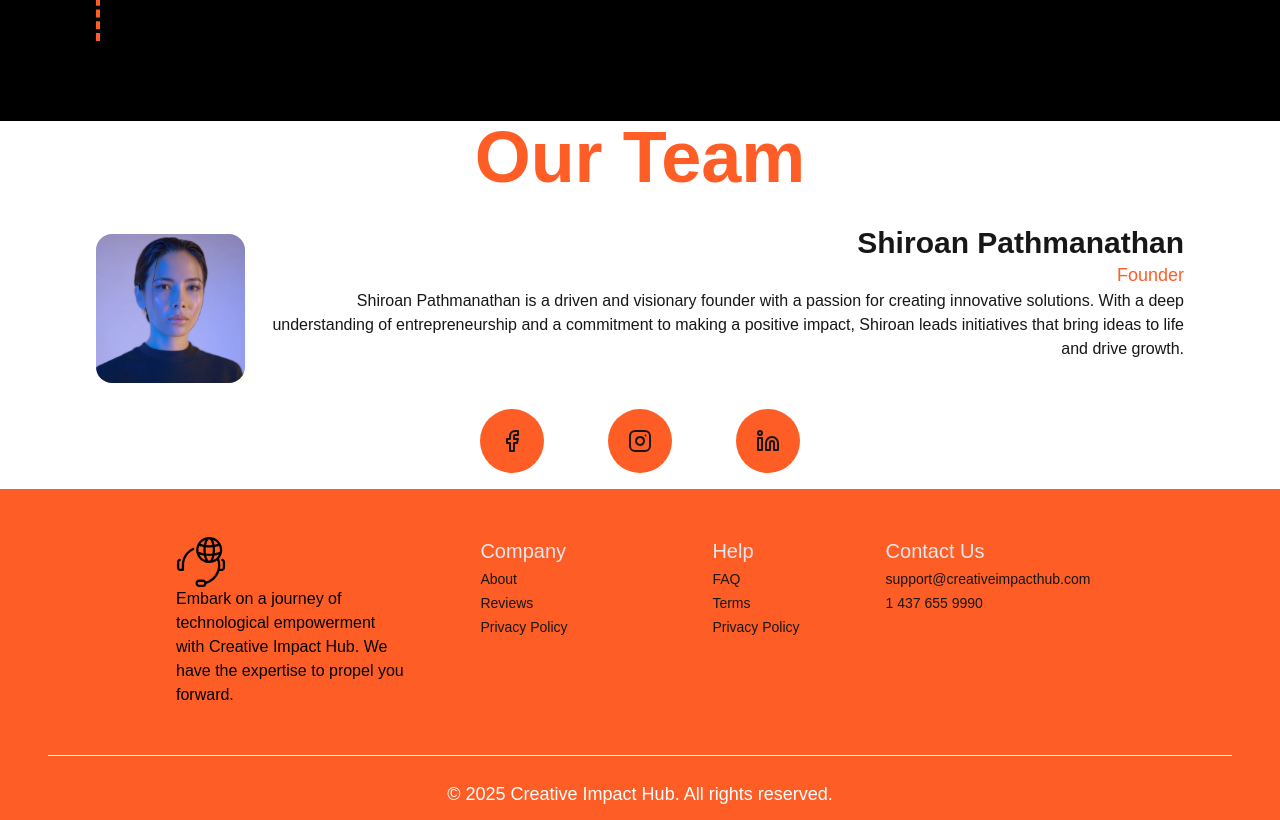
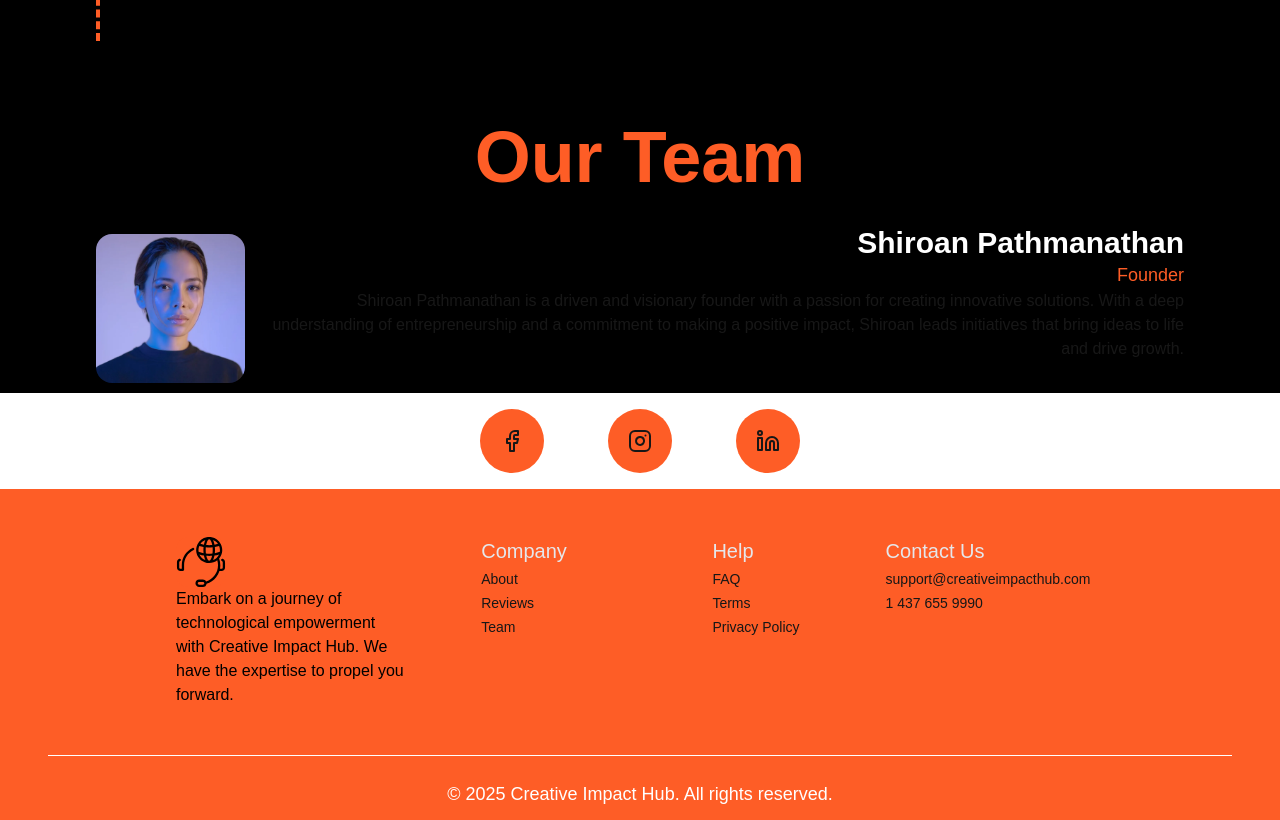
Before and after one commit to tentacle-dev/CreativeImpactHub, a Next.js app: page / in a window 1280 px wide. Shown: the part 3640-4460 px from the top of the page. Built offline with nearby package versions, Linux system fonts and the light colour scheme.

Commit message:
Usage of next/head

```diff
--- a/next-sitemap.config.js
+++ b/next-sitemap.config.js
@@ -2,6 +2,6 @@
 /** @type {import('next-sitemap').IConfig} */
 module.exports = {
   siteUrl: 'https://creative-impact-hub.vercel.app/', // 🔁 Replace with your actual domain
-  generateRobotsTxt: true,           // Generate robots.txt file
+  generateRobotsTxt: true,
   sitemapSize: 7000,                 // Optional: split sitemaps if you have many pages
 };
--- a/src/app/layout.js
+++ b/src/app/layout.js
@@ -1,6 +1,8 @@
 import { Geist, Geist_Mono } from "next/font/google";
 import "./globals.css";
 import { Analytics } from "@vercel/analytics/next"
+
+import Head from "next/head";
 
 const geistSans = Geist({
   variable: "--font-geist-sans",
@@ -20,9 +22,9 @@ export const metadata = {
 export default function RootLayout({ children }) {
   return (
     <html lang="en">
-      <head>
+      <Head>
         <meta name="google-site-verification" content="SA1HMV360lG5yutX6QP2g5hDoUqIVMS9TZiANDQOl34" />
-      </head>
+      </Head>
       <body
         className={`${geistSans.variable} ${geistMono.variable} antialiased`}
       >
--- a/src/components/Footer.js
+++ b/src/components/Footer.js
@@ -31,7 +31,7 @@ export default function Footer({ title, description, icon }) {
                 </p>
                 <p>
                     <a href="" className=" hover:underline hover:text-white">
-                        Privacy Policy
+                        Team
                     </a>
                 </p>
             </div>
--- a/src/components/Header.js
+++ b/src/components/Header.js
@@ -25,7 +25,7 @@ return (
                 <ul className="p-4">
                  {services.map((service) => {
                     return(
-                      <div className='flex py-2 hover:bg-gray-200 rounded-lg' key={service.id}>
+                      <div className='flex py-2 hover:bg-gray-200 hover:text-black rounded-lg' key={service.id}>
                         <p className='px-4'>{service.icon}</p><li className='px-4'>{service.title}</li>
                       </div>
                     )
@@ -49,7 +49,7 @@ return (
                 <ul className="text-lg max-w-xl">
                   {services.map((service) => {
                     return(
-                      <div className='flex py-4 hover:bg-gray-200 rounded-lg'key={service.id}>
+                      <div className='flex py-4 hover:bg-gray-200 hover:text-black rounded-lg'key={service.id}>
                         <p className='px-4'>{service.icon}</p><li className='px-4'>{service.title}</li>
                       </div>
                     )
--- a/src/components/Team.js
+++ b/src/components/Team.js
@@ -20,18 +20,18 @@ const Teams = [
 
 export default function Team(){
     return(
-        <section className="team mx-8 md:mx-16 ">
+        <section className="team px-8 md:px-16 bg-black ">
            <h2 className="text-3xl md:text-7xl  font-bold mb-8 text-center text-[#FE5D26]">Our Team</h2>
            <div>
             {
                 Teams.map((team) => {
                     return (
-                        <div className="md:mt-8 text-center flex flex-col md:flex-row justify-between gap-2 px-8 text-left" key={team.id}>
+                        <div className="md:mt-8  flex flex-col md:flex-row justify-between gap-2 px-8 text-left" key={team.id}>
                             <div className="flex justify-center items-center ">
-                                <Image src={team.path} width={15} height={15} className="rounded-2xl self-center w-[150px] lg:w-[300px]" alt={`${team.name}'s photo`} />
+                                <Image src={team.path} width={100} height={15} className="rounded-2xl self-center  w-[150px] lg:w-[300px]" alt={`${team.name}'s photo`} />
                             </div>
                             <div className="text-right mb-8">
-                                <h3 className="text-3xl font-semibold">{team.name}</h3>
+                                <h3 className="text-3xl font-semibold text-white">{team.name}</h3>
                                 <h4 className="text-lg text-[#FE5D26]">{team.title}</h4>
                                 <p className="text-md ">{team.description}</p>
                             </div>
```
